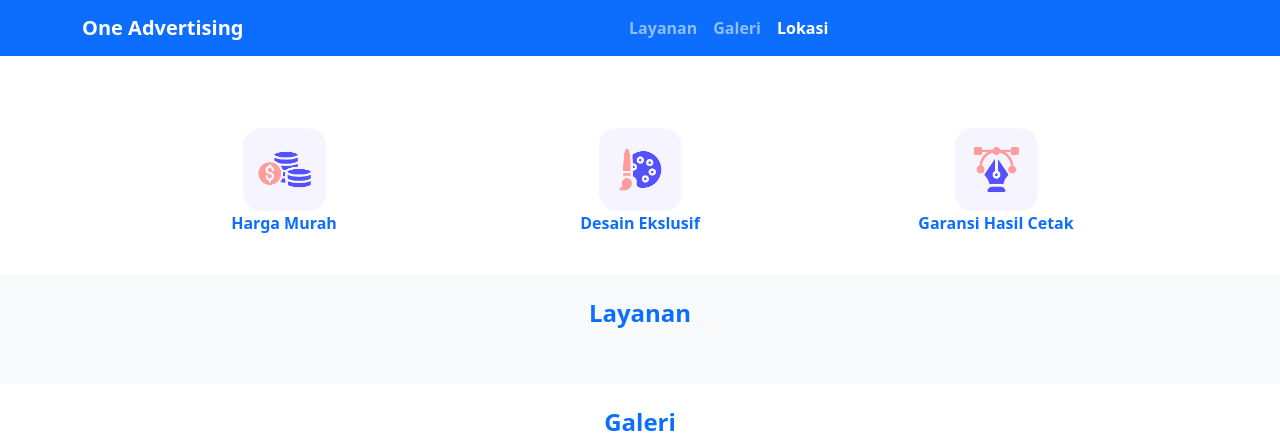
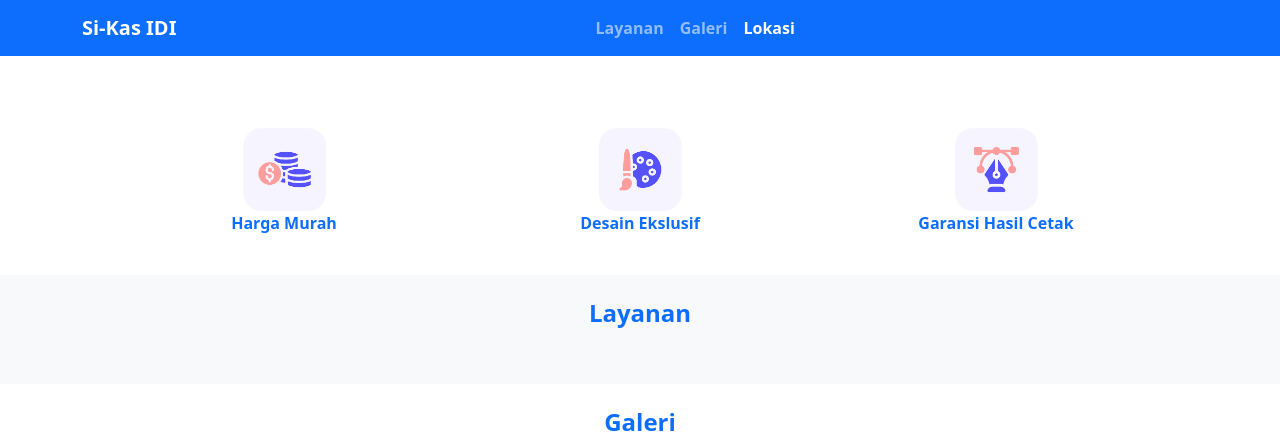
Before and after one commit to faizalajiw/si-kas-idi, a CodeIgniter app: the page made by application/views/home.php in a window 1280 px wide. Shown: the top 437 px of the page. Run offline with CodeIgniter, Linux system fonts and the light colour scheme; data that the repository does not hold is empty; some libraries are stand-ins or nearby versions.

Commit message:
fix wording

```diff
--- a/application/views/auth/login.php
+++ b/application/views/auth/login.php
@@ -31,7 +31,7 @@
 						<div class="card z-index-0 fadeIn3 fadeInBottom">
 							<div class="card-header p-0 position-relative mt-n4 mx-3 z-index-2">
 								<div class="bg-gradient-primary shadow-primary border-radius-lg py-3 pe-1">
-									<h4 class="text-white font-weight-bolder text-center mt-2 mb-0">One Advertising</h4>
+									<h4 class="text-white font-weight-bolder text-center mt-2 mb-0">Si-Kas IDI</h4>
 								</div>
 							</div>
 							<div class="card-body">
--- a/application/views/home.php
+++ b/application/views/home.php
@@ -17,7 +17,7 @@
 	<!-- Bootstrap CSS -->
 	<link rel="stylesheet" href="<?= base_url() ?>assets/vendor/bootstrap/css/bootstrap.min.css">
 
-	<title>One Advertising</title>
+	<title>One Advertising aaa</title>
 	<style>
 		@media (max-width: 575.98px) {
 			.img-carousel{
@@ -31,7 +31,7 @@
 	<!-- Navbar -->
 	<nav id="navbarscrl" class="navbar navbar-expand-lg sticky-top navbar-dark bg-primary">
 		<div class="container">
-			<a class="navbar-brand fw-bold" href="">One Advertising</a>
+			<a class="navbar-brand fw-bold" href="">Si-Kas IDI</a>
 			<button class="navbar-toggler" type="button" data-bs-toggle="collapse" data-bs-target="#navbarNavAltMarkup"
 				aria-controls="navbarNavAltMarkup" aria-expanded="false" aria-label="Toggle navigation">
 				<span class="navbar-toggler-icon"></span>
--- a/application/views/template/_partial/aside.php
+++ b/application/views/template/_partial/aside.php
@@ -6,7 +6,7 @@
 			aria-hidden="true" id="iconSidenav"></i>
 		<a class="navbar-brand m-0" href="<?= base_url('dashboard') ?>">
 			<img src="<?= base_url() ?>/assets/img/logo-ct.png" class="navbar-brand-img h-100" alt="main_logo">
-			<span class="ms-1 font-weight-bold text-white" translate="no">One Advertising</span>
+			<span class="ms-1 font-weight-bold text-white" translate="no">Si-Kas IDI</span>
 		</a>
 	</div>
 	<hr class="horizontal light mt-0 mb-2">
--- a/application/views/template/_partial/head.php
+++ b/application/views/template/_partial/head.php
@@ -3,7 +3,7 @@
 <link rel="apple-touch-icon" sizes="76x76" href="<?= base_url() ?>assets/img/apple-icon.png">
 <link rel="icon" type="image/png" href="<?= base_url() ?>assets/img/favicon.png">
 <title>
-	One Advertising
+	Si-Kas IDI
 	<?php if(!empty($this->uri->segment(1))) echo ": " . ucfirst($this->uri->segment(1)); if(!empty($this->uri->segment(2))) echo" - " . ucfirst($this->uri->segment(2)) ?>
 </title>
 <!--     Fonts and icons     -->
```
Also changed, not shown: README.md.
